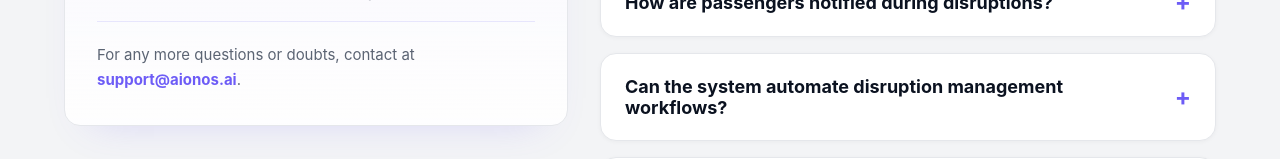
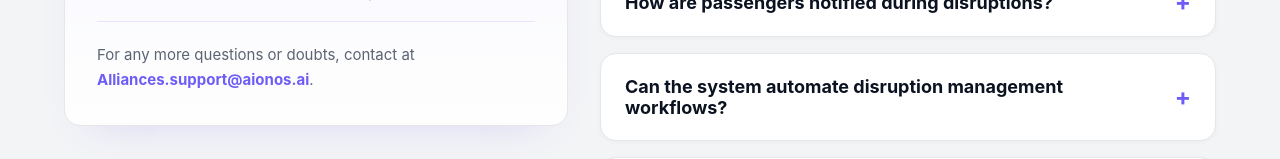
Before and after one commit to Vaani12Mongia/marketplace-frontend-final, a React (Vite) app: page / in a window 1280 px wide. Shown: the part 5575-5734 px from the top of the page. Built offline with nearby package versions, Linux system fonts and the light colour scheme; no server answers.

Commit message:
email change

```diff
--- a/src/pages/Landingpage.jsx
+++ b/src/pages/Landingpage.jsx
@@ -299,7 +299,7 @@ const Index = () => {
               passenger communication, and cloud scalability.
             </p>
             <p className="faq-support">
-              For any more questions or doubts, contact at <a href="mailto:support@aionos.ai">support@aionos.ai</a>.
+              For any more questions or doubts, contact at <a href="mailto:Alliances.support@aionos.ai">Alliances.support@aionos.ai</a>.
             </p>
           </div>
           <div className="faq-list">
```
